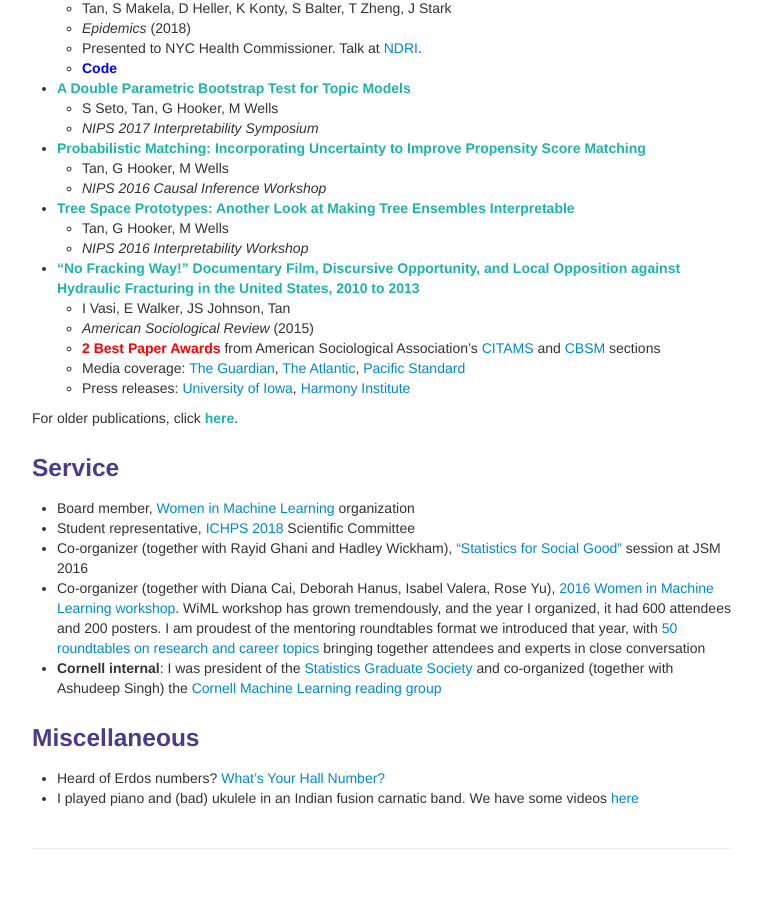
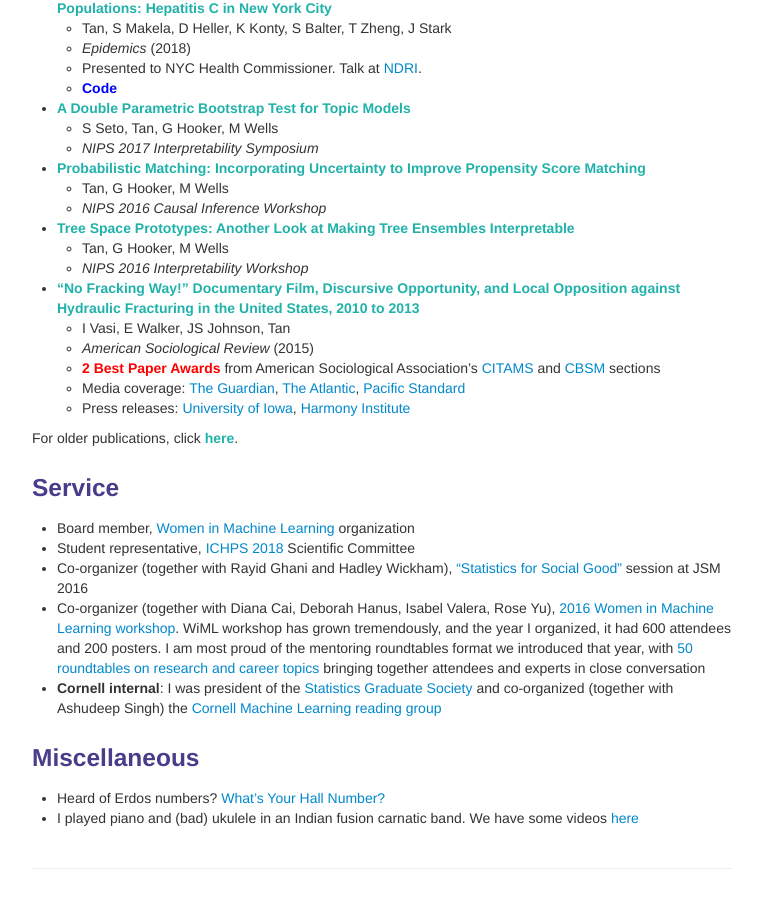
Before and after one commit to shftan/shftan.github.io, a Jekyll site: the page built from index.md, in a window 1280 px wide and 900 px high, scrolled down 1363 px. Shown: the whole window, without its empty margins (258-1020 px from the left). Built offline with Jekyll 4.4.1, drawn with Linux system fonts in a browser that asks for light colours; part of the change alters nothing that is shown; some of the changed text lies outside the part shown.

Commit message:
Update index.md

```diff
--- a/index.md
+++ b/index.md
@@ -25,14 +25,14 @@ keywords: Sarah Tan, Cornell, Statistics, interpretability, causal inference
         </div>
 </div>
 
-<div class="row-fluid" id="contact"><h4>Contact</h4></div>
-I am based in the SF Bay Area in 2018. You can reach me at ht395 AT cornell DOT edu
+<div class="row-fluid" id="contact"><h3>Contact</h3></div>
+I'm in the SF Bay Area in 2018. You can reach me at ht395 AT cornell DOT edu
 
 <div class="row-fluid" id="news"><h3>News</h3>
 </div>
 - 6/18: Honored to receive [Microsoft Research Dissertation Grant](https://www.microsoft.com/en-us/research/academic-program/dissertation-grant/#!grant-recipients)
 - 5/18: Back at UC Santa Cruz again to lecture on interpretability
-- 4/18: New affiliation: Cornell's [Algorithms, Big Data, and Inequality program](http://socialsciences.cornell.edu/algorithms/)
+- 4/18: Now affiliated with Cornell's [Algorithms, Big Data, and Inequality program](http://socialsciences.cornell.edu/algorithms/)
 - 4/18: Visiting Novartis Pharmaceuticals's Statistics Methodology Group
 - 3/18: Giving talks at UC Santa Cruz and [UCSF](https://epibiostat.ucsf.edu/events/two-projects-interpretability-and-causal-inference-auditing-black-box-modelsimpact-evaluation)
 - 2/18: Giving talk at [AIES 2018](http://www.aies-conference.com), and participating in doctoral consortium
@@ -96,7 +96,7 @@ For older publications, click <a class="paper" href="olderpublications.html">her
 - Board member, [Women in Machine Learning](https://wimlworkshop.org) organization
 - Student representative, [ICHPS 2018](http://ww2.amstat.org/meetings/ichps/2018/) Scientific Committee
 - Co-organizer (together with Rayid Ghani and Hadley Wickham), ["Statistics for Social Good"](http://shftan.github.io/jsmsocialgood/) session at JSM 2016
-- Co-organizer (together with Diana Cai, Deborah Hanus, Isabel Valera, Rose Yu), [2016 Women in Machine Learning workshop](https://wimlworkshop.org/2016/). WiML workshop has grown tremendously, and the year I organized, it had 600 attendees and 200 posters. I am proudest of the mentoring roundtables format we introduced that year, with [50 roundtables on research and career topics](https://wimlworkshop.org/2016/program/#1480549898816-ca283fe3-29b6) bringing together attendees and experts in close conversation
+- Co-organizer (together with Diana Cai, Deborah Hanus, Isabel Valera, Rose Yu), [2016 Women in Machine Learning workshop](https://wimlworkshop.org/2016/). WiML workshop has grown tremendously, and the year I organized, it had 600 attendees and 200 posters. I am most proud of the mentoring roundtables format we introduced that year, with [50 roundtables on research and career topics](https://wimlworkshop.org/2016/program/#1480549898816-ca283fe3-29b6) bringing together attendees and experts in close conversation
 - **Cornell internal**: I was president of the [Statistics Graduate Society](https://stat.cornell.edu/about-us/sgs) and co-organized (together with Ashudeep Singh) the [Cornell Machine Learning reading group](http://wiki.cs.cornell.edu/index.php?title=Machine_Learning_Discussion_Group)
 
 <div class="row-fluid"><h3>Miscellaneous</h3>
```
